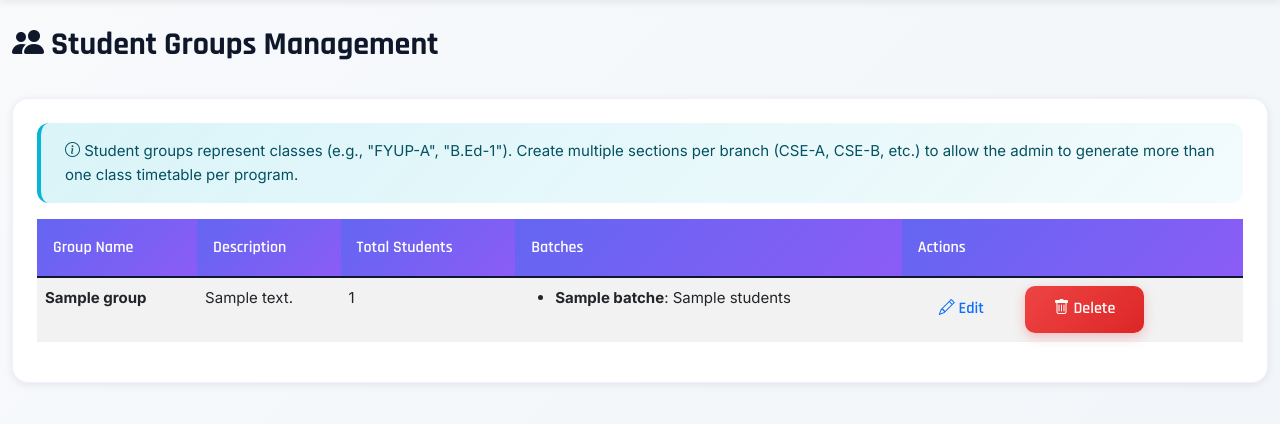
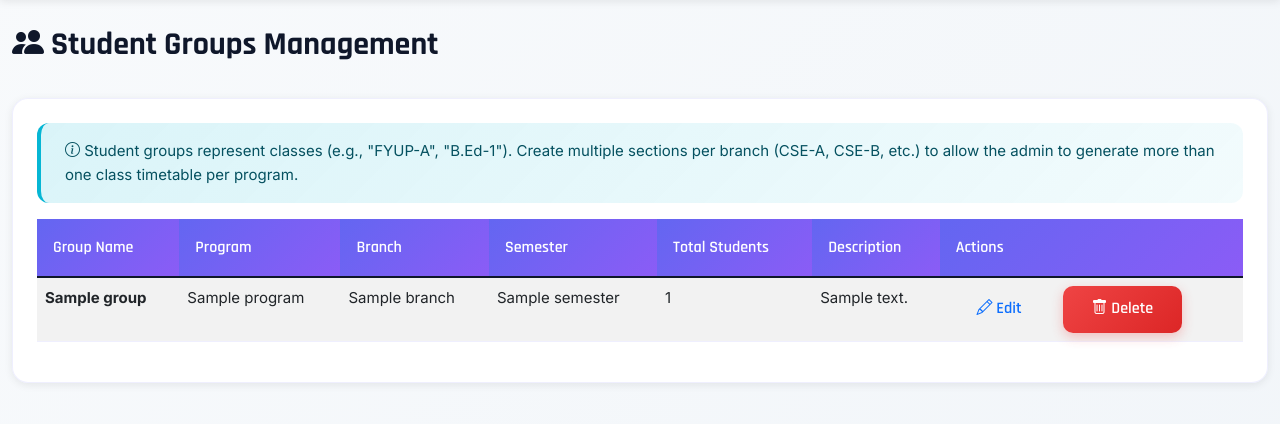
Before and after one commit to RoshanJT5/SchedulePro, a Flask app: template templates/student_groups.html in a window 1280 px wide. Shown: the part 78-502 px from the top of the page. Run offline with Flask 3, Linux system fonts and the light colour scheme; the template is opened without the code that fills it: most values are stand-ins (such as "Sample title", 1, 10 or a date in 2020); parts of the project's set-up code (start-up, migrations or seed data) failed here and were passed over; some libraries are stand-ins or nearby versions.

Commit message:
Final changes

```diff
--- a/app_with_navigation.py
+++ b/app_with_navigation.py
@@ -2266,7 +2266,7 @@ def add_student_group():
         description=data.get('description', ''),
         program=data.get('program', '').strip() or None,
         branch=data.get('branch', '').strip() or None,
-        current_semester=parse_int(data.get('current_semester'), 0),
+        current_semester=parse_int(data.get('semester') or data.get('current_semester'), 0),
         total_students=total_students,
         batches=batches_json
     )
@@ -2789,6 +2789,35 @@ def generate_timetable():
 
                 print(f"[GENERATE] Filtered to {len(target_courses) if target_courses else 0} courses and {len(target_groups) if target_groups else 0} groups")
 
+                # Debug: Show what was found
+                if target_courses:
+                    print(f"[GENERATE] Courses found: {[f'{c.code} (Sem {c.semester})' for c in target_courses[:10]]}")
+                else:
+                    print(f"[GENERATE] ⚠️  WARNING: No courses found for filters: {filters}")
+
+                if target_groups:
+                    print(f"[GENERATE] Groups found: {[f'{g.name} (Sem {g.semester})' for g in target_groups]}")
+                else:
+                    print(f"[GENERATE] ⚠️  WARNING: No student groups found for filters: {filters}")
+
+                # Check if we have both courses and groups
+                if not target_courses or not target_groups:
+                    error_msg = []
+                    if not target_courses:
+                        error_msg.append(f"No courses found for Program='{filters.get('program', 'Any')}', Branch='{filters.get('branch', 'Any')}', Semester={filters.get('semester', 'Any')}")
+                    if not target_groups:
+                        error_msg.append(f"No student groups found for Program='{filters.get('program', 'Any')}', Branch='{filters.get('branch', 'Any')}', Semester={filters.get('semester', 'Any')}")
+
+                    return jsonify({
+                        'success': False,
+                        'error': 'Cannot generate timetable: ' + ' AND '.join(error_msg),
+                        'details': {
+                            'filters': filters,
+                            'courses_found': len(target_courses) if target_courses else 0,
+                            'groups_found': len(target_groups) if target_groups else 0
+                        }
+                    }), 400
+
             # Generate new timetable synchronously
             print("[GENERATE] Starting timetable generation...")
             print(f"[GENERATE] Using {len(target_courses) if target_courses else 0} courses and {len(target_groups) if target_groups else 0} groups")
--- a/templates/student_groups.html
+++ b/templates/student_groups.html
@@ -48,9 +48,11 @@
                     <thead>
                         <tr>
                             <th>Group Name</th>
+                            <th>Program</th>
+                            <th>Branch</th>
+                            <th>Semester</th>
+                            <th>Total Students</th>
                             <th>Description</th>
-                            <th>Total Students</th>
-                            <th>Batches</th>
                             <th>Actions</th>
                         </tr>
                     </thead>
@@ -58,19 +60,11 @@
                         {% for group in groups %}
                         <tr>
                             <td><strong>{{ group.name }}</strong></td>
+                            <td>{{ group.program or '-' }}</td>
+                            <td>{{ group.branch or '-' }}</td>
+                            <td>{{ group.semester or '-' }}</td>
+                            <td>{{ group.total_students or '-' }}</td>
                             <td>{{ group.description or '-' }}</td>
-                            <td>{{ group.total_students or '-' }}</td>
-                            <td>
-                                {% if group.batches and group.batches|length > 0 %}
-                                <ul class="mb-0">
-                                    {% for b in group.batches %}
-                                    <li><strong>{{ b.batch_name }}</strong>: {{ b.students }}</li>
-                                    {% endfor %}
-                                </ul>
-                                {% else %}
-                                <span class="text-muted">-</span>
-                                {% endif %}
-                            </td>
                             <td>
                                 <button class="btn btn-sm btn-outline-primary me-2" onclick="openEditGroupModal({{ group.id }}, '{{ group.name }}', '{{ group.description or '' }}', {{ group.total_students or 0 }})">
                                     <i class="bi bi-pencil"></i> Edit
@@ -82,7 +76,7 @@
                         </tr>
                         {% else %}
                         <tr>
-                            <td colspan="5" class="text-center text-muted">No student groups added yet. Click "Add
+                            <td colspan="7" class="text-center text-muted">No student groups added yet. Click "Add
                                 Class" to get started.</td>
                         </tr>
                         {% endfor %}
@@ -105,8 +99,24 @@
                 <form id="addGroupForm">
                     <div class="mb-3">
                         <label class="form-label">Class Name *</label>
-                        <input type="text" class="form-control" name="name" placeholder="e.g., FYUP-A, B.Ed-1" required>
+                        <input type="text" class="form-control" name="name" placeholder="e.g., CSE-A, ECE-B" required>
                     </div>
+
+                    <div class="row">
+                        <div class="col-md-4 mb-3">
+                            <label class="form-label">Program *</label>
+                            <input type="text" class="form-control" name="program" placeholder="e.g., B.Tech" required>
+                        </div>
+                        <div class="col-md-4 mb-3">
+                            <label class="form-label">Branch *</label>
+                            <input type="text" class="form-control" name="branch" placeholder="e.g., Computer Science" required>
+                        </div>
+                        <div class="col-md-4 mb-3">
+                            <label class="form-label">Semester *</label>
+                            <input type="number" class="form-control" name="semester" min="1" max="8" placeholder="1-8" required>
+                        </div>
+                    </div>
+
                     <div class="row">
                         <div class="col-md-6 mb-3">
                             <label class="form-label">Total Students</label>
@@ -121,11 +131,11 @@
                     </div>
 
                     <div class="mb-3">
-                        <label class="form-label">Batches</label>
+                        <label class="form-label">Batches (Optional)</label>
                         <div id="batchesContainer"></div>
                         <div class="input-group mt-2">
                             <input type="text" id="newBatchName" class="form-control"
-                                placeholder="Batch name (e.g., CSE-A)">
+                                placeholder="Batch name (e.g., Batch-A)">
                             <input type="number" id="newBatchStudents" class="form-control" placeholder="Students"
                                 min="0">
                             <button type="button" class="btn btn-outline-primary" onclick="addBatch()">Add</button>
```
